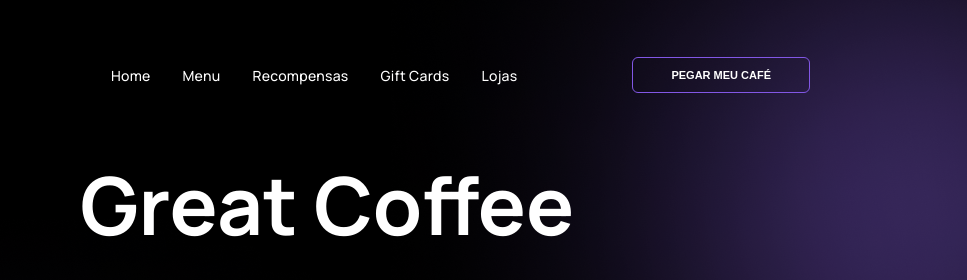
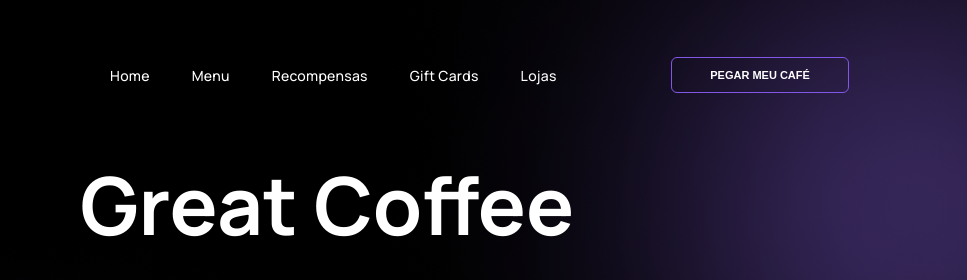
Before and after one commit to stardusteight-d4c/rocket-coffee, a plain HTML site: page index.html in a window 1280 px wide. Shown: the top 280 px of the page, 313-1280 px from the left. Drawn offline with Linux system fonts and the light colour scheme.

Commit message:
tirando scroll lateral com overflow-x nas tags html e body

```diff
--- a/styles/navigation.css
+++ b/styles/navigation.css
@@ -9,7 +9,7 @@
   display: flex;
   align-items: center;
   justify-content: space-evenly;
-  width: 85%;
+  width: 88%;
   margin: 0 15rem;
   padding-block: 5rem;
 }
@@ -17,7 +17,7 @@
 
 .menu__items {
   display: flex;
-  gap: 3.2rem;
+  gap: 4.2rem;
 }
 
 .menu__item {
--- a/styles/styles.css
+++ b/styles/styles.css
@@ -8,10 +8,15 @@
   --text-color-menu-mobile: #e1e1e6;
 }
 
+html {
+  overflow-x: hidden;
+}
+
 body {
   font-family: 'Manrope', sans-serif;
   font-size: 1.6rem;
   background: var(--background);
   box-sizing: border-box;
   scroll-behavior: smooth;
+  overflow-x: hidden;
 }
```
